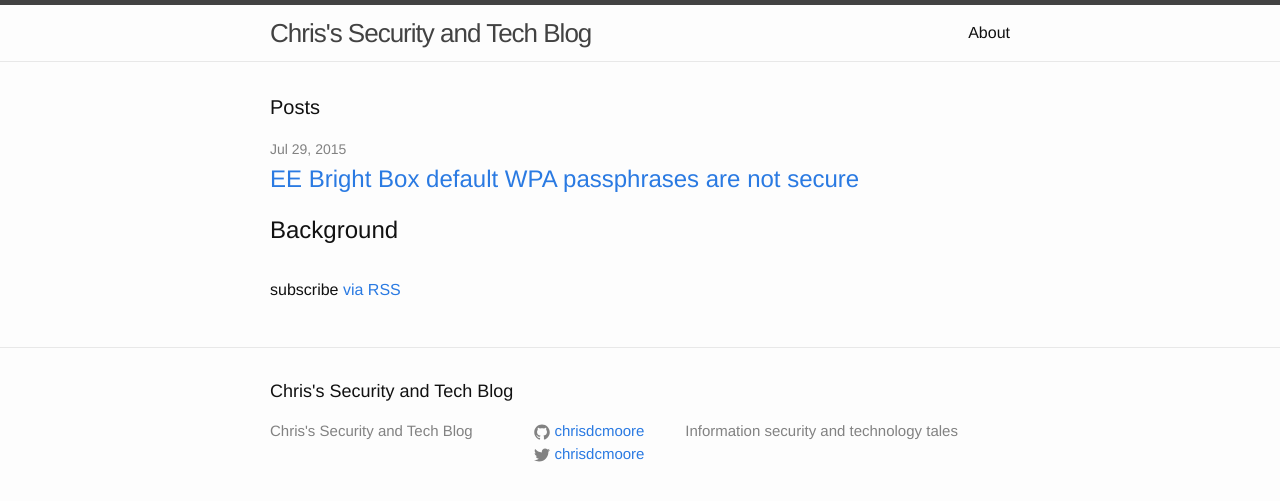
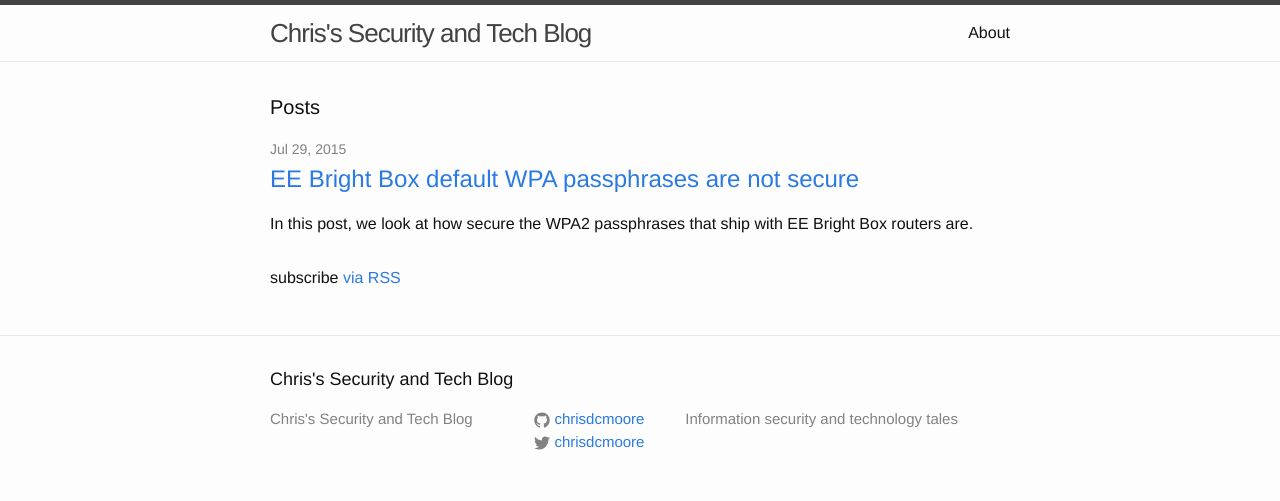
Before and after one commit to chrisdcmoore/chrisdcmoore.github.io, a Jekyll site: the page built from index.html, in a window 1280 px wide. Shown: the top 501 px of the page. Built offline with Jekyll 4.4.1, drawn with Linux system fonts in a browser that asks for light colours.

Commit message:
override excerpt for brightbox post

```diff
--- a/_posts/2015-07-29-ee-brightbox-default-wpa-passphrases-are-not-secure.markdown
+++ b/_posts/2015-07-29-ee-brightbox-default-wpa-passphrases-are-not-secure.markdown
@@ -2,6 +2,7 @@
 title: "EE Bright Box default WPA passphrases are not secure"
 layout: page
 permalink: /post/ee-brightbox-default-wpa-passphrases-are-not-secure/
+excerpt: In this post, we look at how secure the WPA2 passphrases that ship with EE Bright Box routers are.
 ---
 
 ## Background
```
